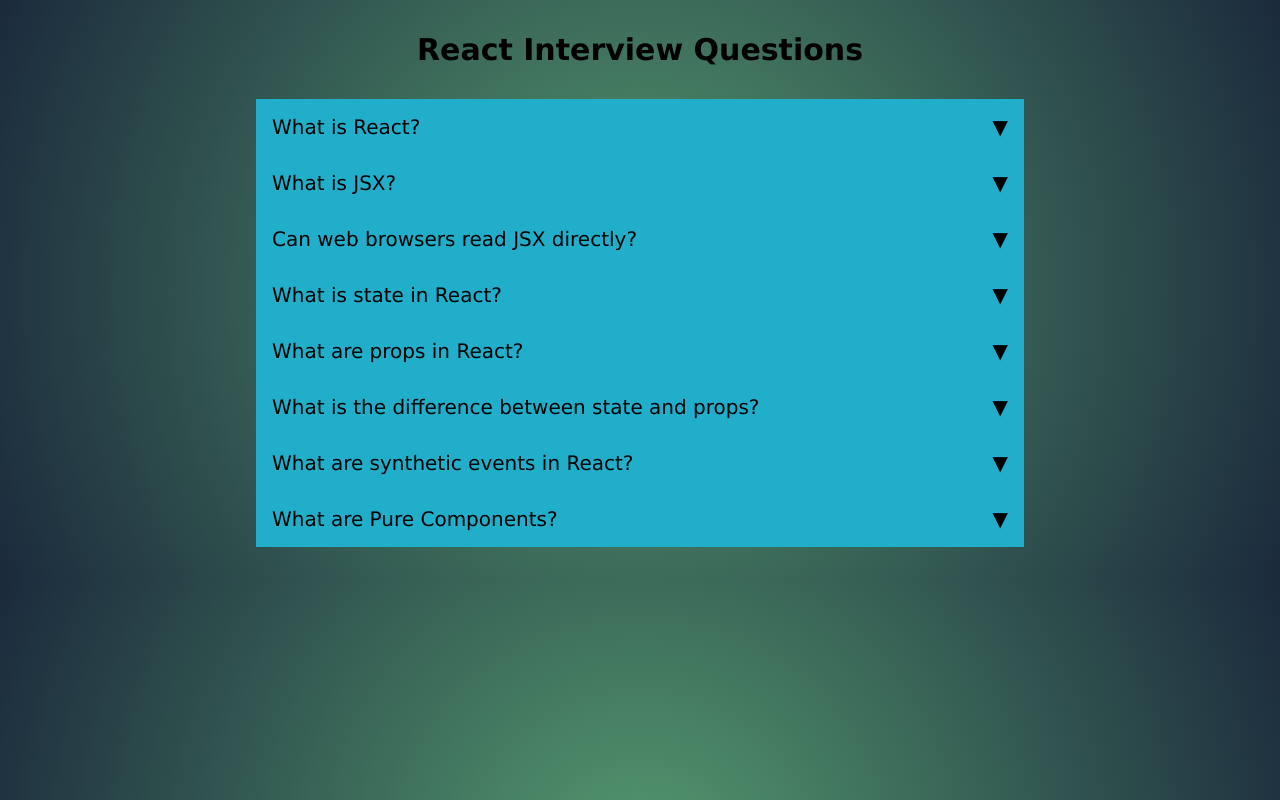
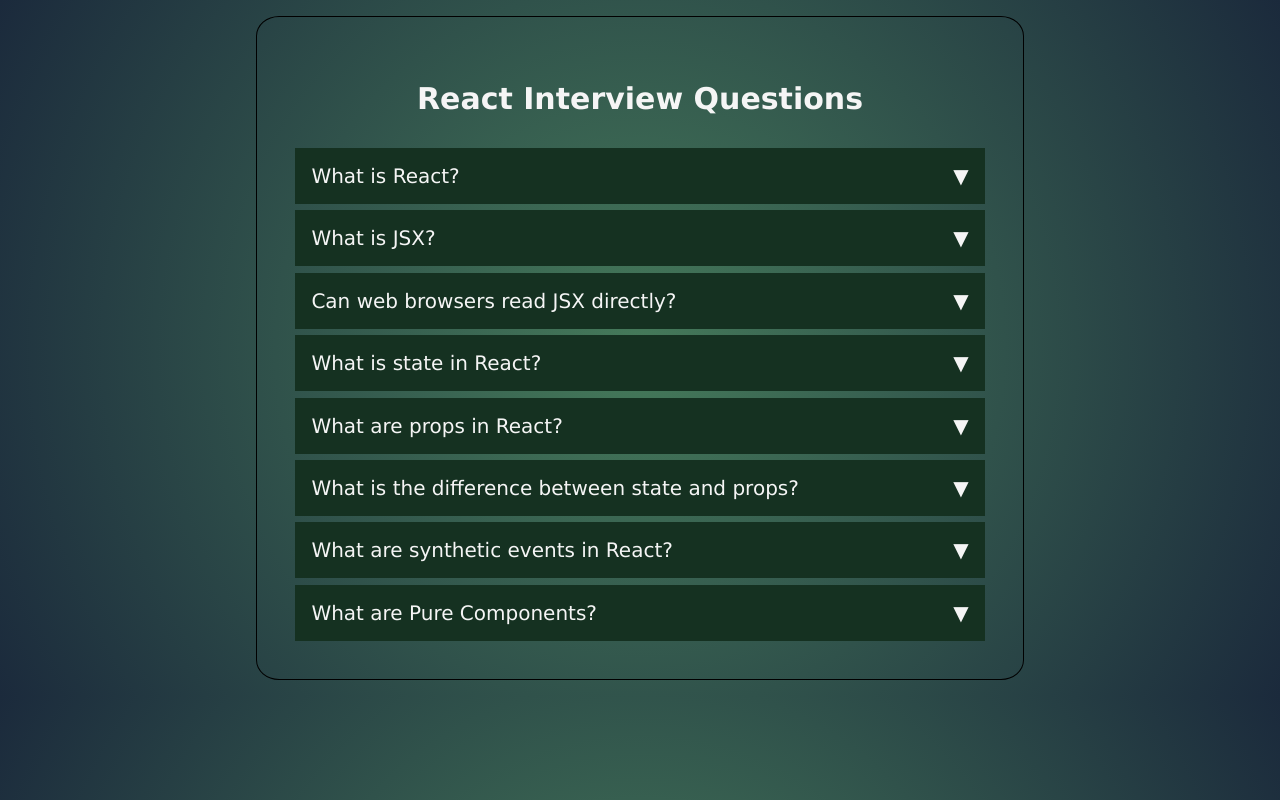
Before and after one commit to ShainiAnil/accordion, a React (Vite) app: page / in a window 1280 px wide. Built offline with nearby package versions, Linux system fonts and the light colour scheme.

Commit message:
updates App.css

```diff
--- a/src/App.css
+++ b/src/App.css
@@ -7,8 +7,9 @@
 body {
   font-family: Verdana, Geneva, Tahoma, sans-serif;
   font-size: 20px;
+  color: whitesmoke;
   background: rgb(84,153,111);
-  background: radial-gradient(circle, rgba(84,153,111,1) 0%, rgba(27,42,60,1) 100%);
+  background: radial-gradient(circle, rgb(69, 122, 90) 0%, rgba(27,42,60,1) 100%);
 }
 
 h2 {
@@ -18,19 +19,25 @@ h2 {
 
 .accordion {
   width: 60vw;
-  margin: 2rem auto;
+  margin: 1rem auto;
+  border:1px solid black;
+  padding: 2rem;
+  border-radius: 3%;
 }
+.accordion-item{
+  margin: .4rem;
+}
+.accordion-title {
 
-.accordion-title {
   display: flex;
   flex-direction: row;
   justify-content: space-between;
   cursor: pointer;
-  background-color: #21aeca;
+  background-color: #153121;
 }
 
 .accordion-title:hover {
-  background-color: #3ab4cc;
+  background-color: #0c5a4d;
 }
 p{
   font-size: 1rem;
@@ -44,7 +51,10 @@ p{
 }
 
 .accordion-content {
-  background-color: #39b9d2;
+  border: 1px solid black;
+  border-top: none;
+  border-radius: 1%;
+
 }
 
 @media screen and (max-width: 700px) {
```
